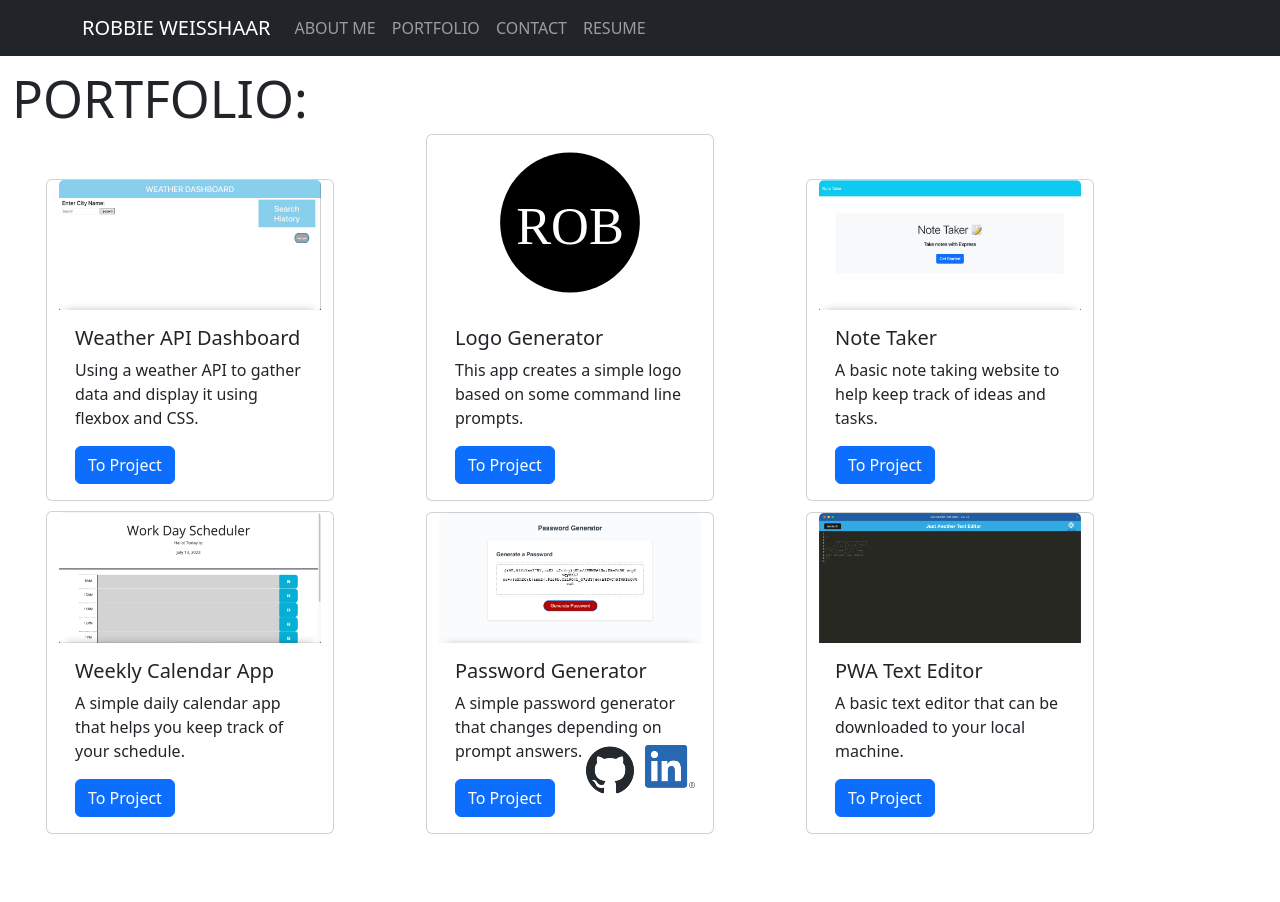
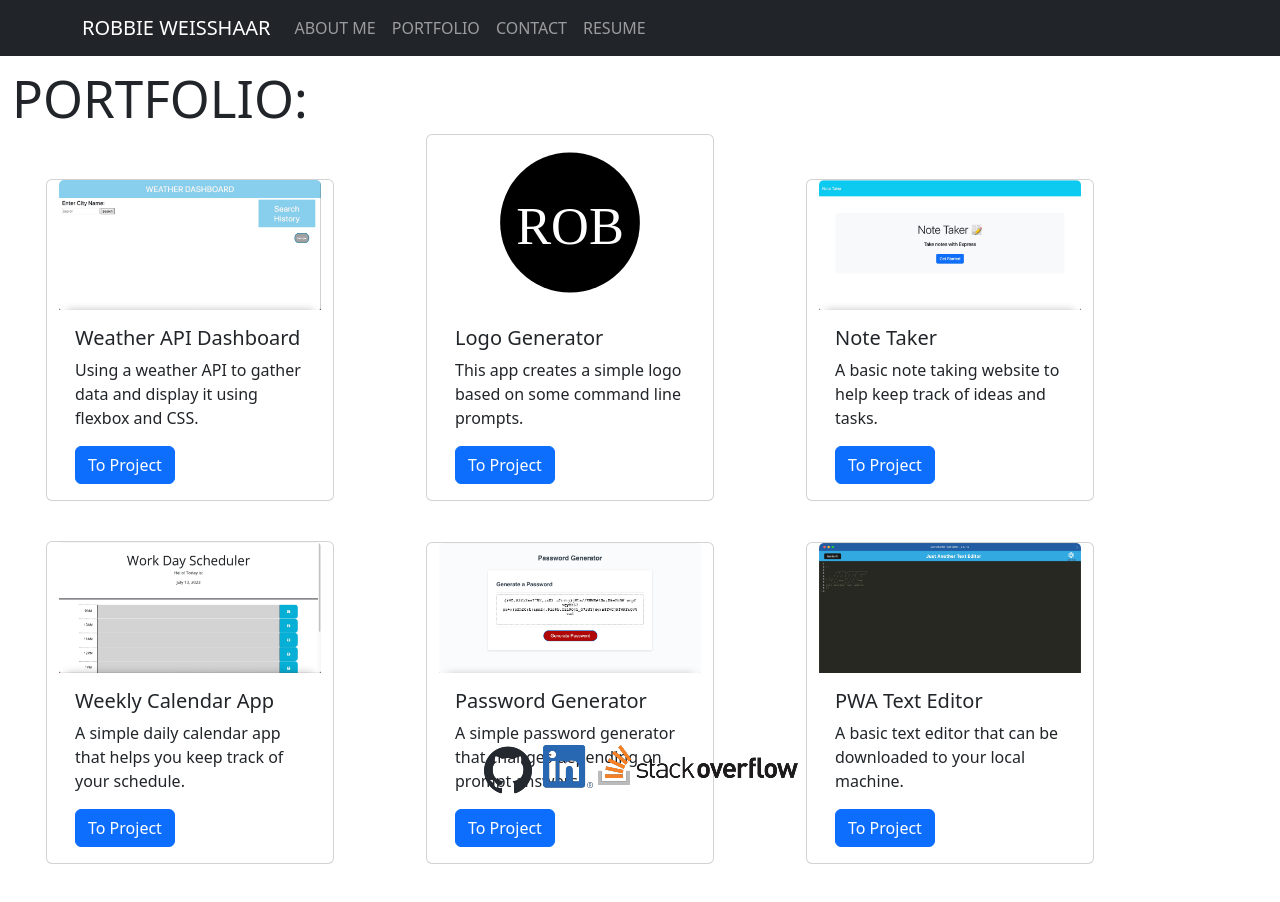
Before and after one commit to rweisshaar1/portfolio-v2, a React (Vite) app: page /portfolio in a window 1280 px wide. Before the commit the page ends 844 px from the top, so only its background shows below. Built offline with nearby package versions, Linux system fonts and the light colour scheme.

Commit message:
updated mini icons

```diff
--- a/src/App.jsx
+++ b/src/App.jsx
@@ -50,6 +50,9 @@ function App(props) {
           <a href='https://www.linkedin.com/in/robbie-weisshaar-86818328b/'>
             <img id="minipng" style={{ marginLeft:'5px' }} src='/images/li-in-bug.png'></img>
           </a>
+          <a href='https://stackoverflow.com/users/22510937/rweisshaar1'>
+            <img id="minipng" style={{ marginLeft:'5px' }} src='/images/logo-stackoverflow.png'></img>
+          </a>
         </Container>
       </footer>
     </>
--- a/src/components/Portfolio.jsx
+++ b/src/components/Portfolio.jsx
@@ -25,7 +25,7 @@ export default function Portfolio () {
     <h1 style={{marginTop:'70px'}}>PORTFOLIO:</h1>
       <Row>
       { cardInfo.map( info => (
-        <Card key={info.key} style={{ width: '18rem', margin:'auto', marginBottom:'10px', marginLeft:'auto', marginRight:'auto'}}>
+        <Card key={info.key} style={{ width: '18rem', margin:'auto', marginBottom:'40px', marginLeft:'auto', marginRight:'auto'}}>
           <a href={info.btn}>
           <Card.Img variant="top" src={`/images/${info.img}`}/>
           </a>
```
Also changed, not shown: public/images/logo-stackoverflow.png (added).
